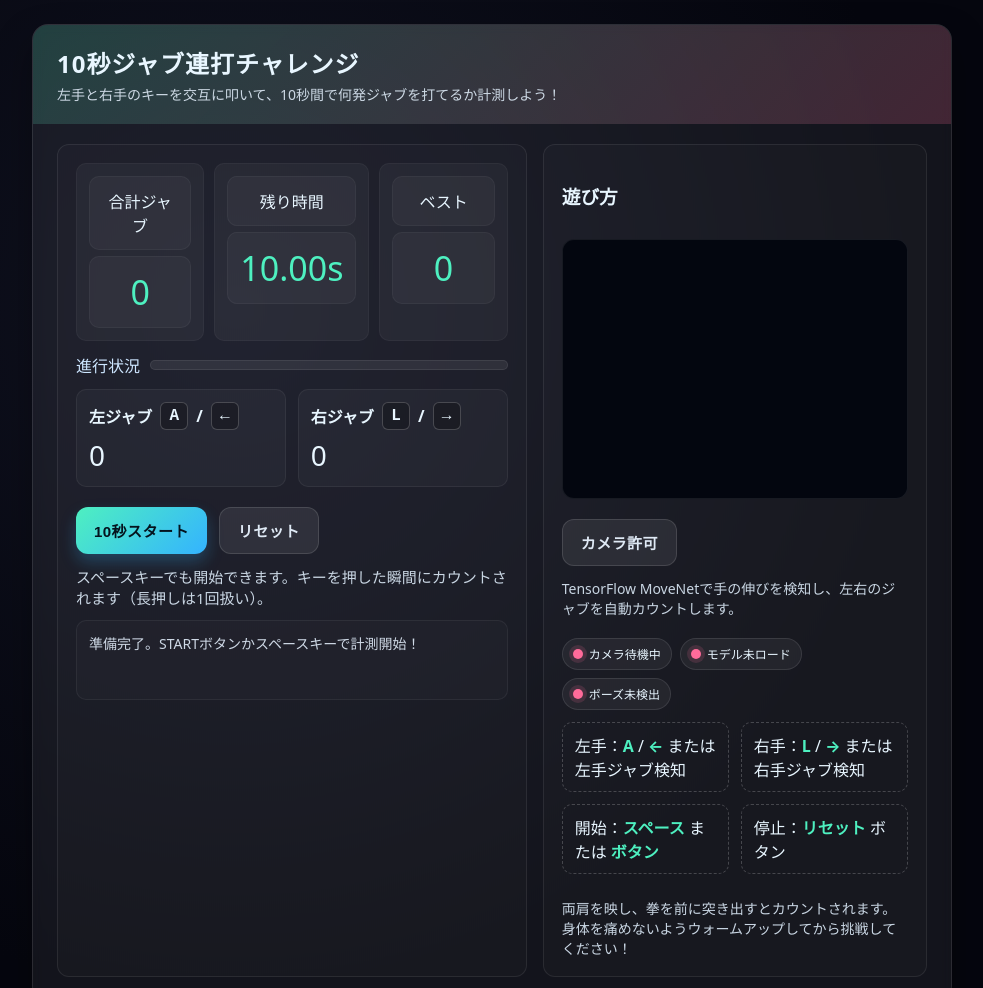
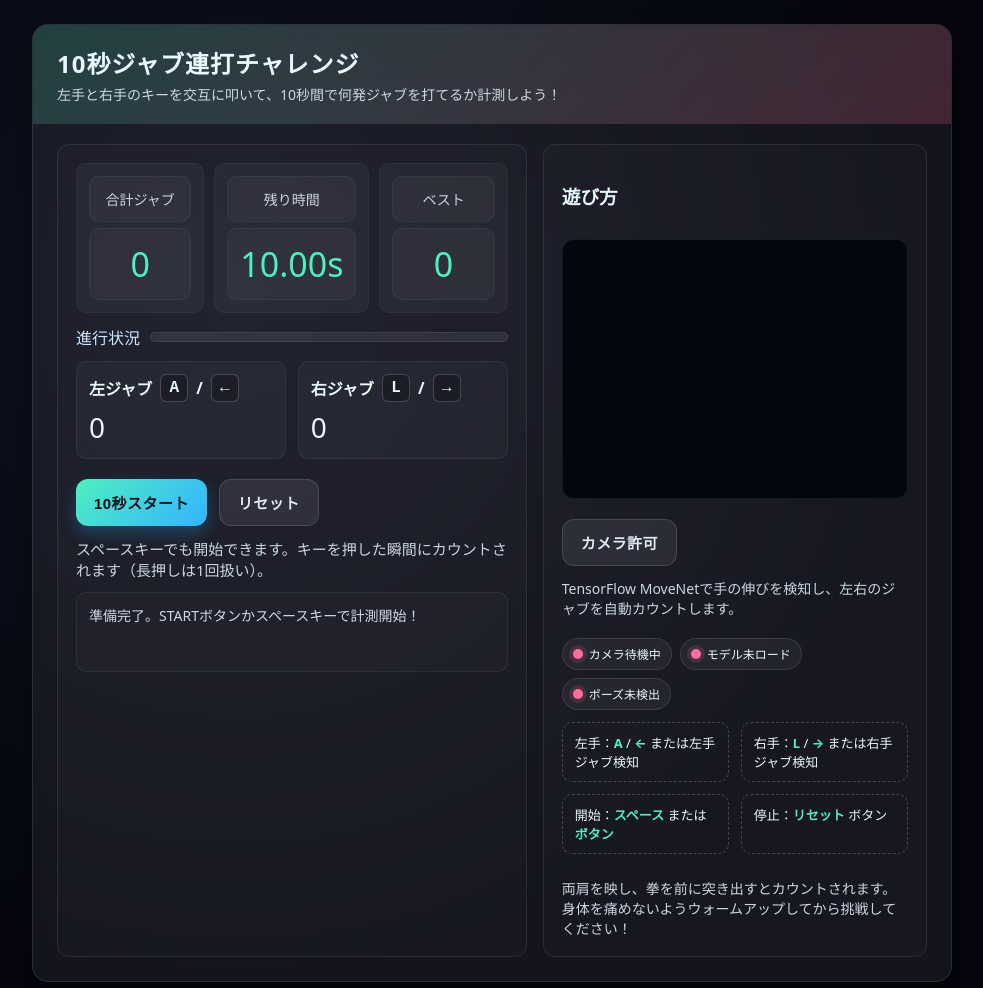
Before and after one commit to KG-NINJA/hyakuretuken, a plain HTML site: page index.html in a window 1280 px wide. Shown: the top 988 px of the page, without its empty margins (148-1131 px from the left). Drawn offline with Linux system fonts and the light colour scheme.

Commit message:
Update index.html

```diff
--- a/index.html
+++ b/index.html
@@ -97,6 +97,10 @@
       padding: 12px;
       border: 1px solid rgba(255, 255, 255, 0.04);
     }
+    .score .label {
+      font-size: 14px;
+      color: #c9d6e3;
+    }
     .score .value {
       font-size: 34px;
       margin-top: 6px;
@@ -193,6 +197,10 @@
       transform: translateY(1px);
       filter: brightness(0.95);
     }
+    button:disabled {
+      opacity: 0.6;
+      cursor: not-allowed;
+    }
     .keys {
       display: grid;
       grid-template-columns: repeat(2, minmax(120px, 1fr));
@@ -202,6 +210,7 @@
       border: 1px dashed rgba(255, 255, 255, 0.2);
       border-radius: 10px;
       padding: 10px 12px;
+      font-size: 13px;
     }
     .key-card strong { color: var(--accent); }
     .log {
@@ -349,12 +358,12 @@
     const poseDot = document.getElementById('pose-dot');
     const poseStatus = document.getElementById('pose-status');
 
-    const DURATION = 10_000; // 10 seconds
+    const DURATION = 10_000;
     let timerId = null;
     let startTime = null;
     let left = 0;
     let right = 0;
-    let best = Number(localStorage.getItem('jab-best') || 0);
+    let best = 0;
     let running = false;
     let detector = null;
     let cameraReady = false;
@@ -390,7 +399,6 @@
       if (total > best) {
         best = total;
         bestEl.textContent = best;
-        localStorage.setItem('jab-best', best);
         log(`記録更新！ ${best} ジャブ`);
       }
     }
@@ -414,9 +422,6 @@
 
     function startGame() {
       if (running) return;
-      if (!detector || !cameraReady) {
-        log('カメラとモデルを準備中です…');
-      }
       running = true;
       left = 0;
       right = 0;
```
